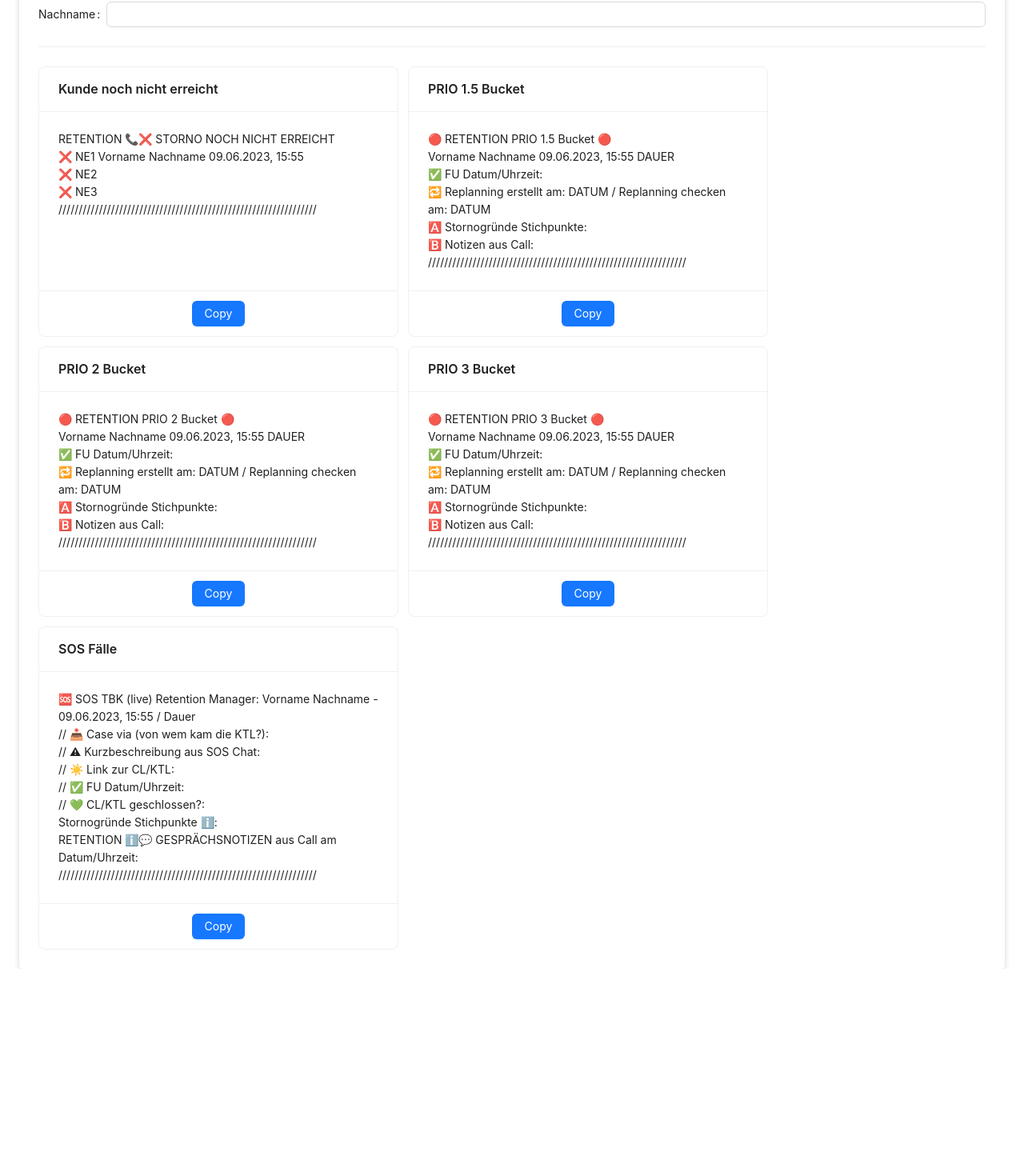
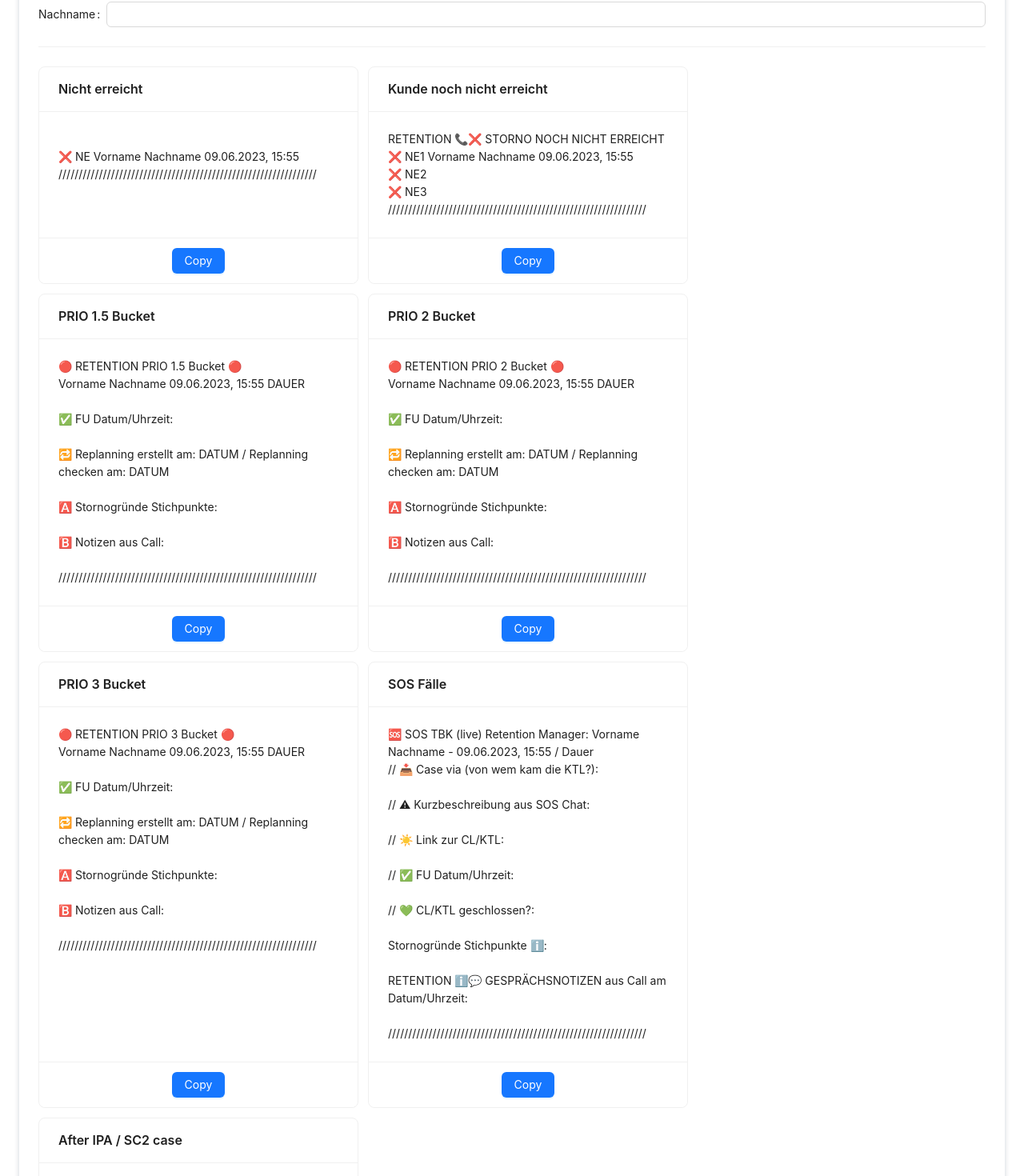
Before and after one commit to marcomuser/clippy, a React (Vite) app: page / in a window 1280 px wide. Shown: the part 197-1667 px from the top of the page at 80% size. Before the commit the page ends 1408 px from the top, so only its background shows below. Built offline with nearby package versions, Linux system fonts and the light colour scheme.

Commit message:
feat: card amendments

```diff
--- a/src/App.tsx
+++ b/src/App.tsx
@@ -11,7 +11,7 @@ const App = () => {
 
   return (
     <Paper>
-      <Title>Textvorlagen</Title>
+      <Title>Textvorlagen - First Level Retention</Title>
       <Divider />
       <Form
         form={form}
--- a/src/components/CopyCards/CopyCard.tsx
+++ b/src/components/CopyCards/CopyCard.tsx
@@ -32,7 +32,7 @@ export const CopyCard = ({ title, form, children }: TProps) => {
 
   return (
     <Card
-      style={{ width: 450, display: "flex", flexDirection: "column" }}
+      style={{ width: 400, display: "flex", flexDirection: "column" }}
       bodyStyle={{ flexGrow: 1 }}
       title={title}
       actions={[
--- a/src/components/CopyCards/CopyCards.tsx
+++ b/src/components/CopyCards/CopyCards.tsx
@@ -27,6 +27,12 @@ export const CopyCards = ({ form }: TProps) => {
 
   return (
     <section className={styles.cards}>
+      <CopyCard form={form} title="Nicht erreicht">
+        <br />❌ NE {firstName} {surname} {dateTime}
+        <br />
+        ////////////////////////////////////////////////////////////////
+      </CopyCard>
+
       <CopyCard form={form} title="Kunde noch nicht erreicht">
         RETENTION 📞❌ STORNO NOCH NICHT ERREICHT
         <br />❌ NE1 {firstName} {surname} {dateTime}
@@ -40,33 +46,48 @@ export const CopyCards = ({ form }: TProps) => {
       <CopyCard form={form} title="PRIO 1.5 Bucket">
         🔴 RETENTION PRIO 1.5 Bucket 🔴 <br />
         {firstName} {surname} {dateTime} DAUER
+        <br />
         <br /> ✅ FU Datum/Uhrzeit:
+        <br />
         <br /> 🔁 Replanning erstellt am: DATUM / Replanning checken am: DATUM
         <br />
+        <br />
         🅰️ Stornogründe Stichpunkte: <br />
+        <br />
         🅱️ Notizen aus Call: <br />
+        <br />
         ////////////////////////////////////////////////////////////////
       </CopyCard>
 
       <CopyCard form={form} title="PRIO 2 Bucket">
         🔴 RETENTION PRIO 2 Bucket 🔴 <br />
         {firstName} {surname} {dateTime} DAUER
+        <br />
         <br /> ✅ FU Datum/Uhrzeit:
+        <br />
         <br /> 🔁 Replanning erstellt am: DATUM / Replanning checken am: DATUM
         <br />
+        <br />
         🅰️ Stornogründe Stichpunkte: <br />
+        <br />
         🅱️ Notizen aus Call: <br />
+        <br />
         ////////////////////////////////////////////////////////////////
       </CopyCard>
 
       <CopyCard form={form} title="PRIO 3 Bucket">
         🔴 RETENTION PRIO 3 Bucket 🔴 <br />
         {firstName} {surname} {dateTime} DAUER
+        <br />
         <br /> ✅ FU Datum/Uhrzeit:
+        <br />
         <br /> 🔁 Replanning erstellt am: DATUM / Replanning checken am: DATUM
         <br />
+        <br />
         🅰️ Stornogründe Stichpunkte: <br />
+        <br />
         🅱️ Notizen aus Call: <br />
+        <br />
         ////////////////////////////////////////////////////////////////
       </CopyCard>
 
@@ -74,14 +95,33 @@ export const CopyCards = ({ form }: TProps) => {
         🆘 SOS TBK (live) Retention Manager: {firstName} {surname} - {dateTime}{" "}
         / Dauer
         <br /> // 📥 Case via (von wem kam die KTL?):
+        <br />
         <br /> // ⚠ Kurzbeschreibung aus SOS Chat:
+        <br />
         <br /> // ☀️ Link zur CL/KTL:
         <br />
+        <br />
         // ✅ FU Datum/Uhrzeit:
+        <br />
         <br /> // 💚 CL/KTL geschlossen?:
+        <br />
         <br /> Stornogründe Stichpunkte ℹ️:
         <br />
+        <br />
         RETENTION ℹ️💬 GESPRÄCHSNOTIZEN aus Call am Datum/Uhrzeit:
+        <br />
+        <br />
+        ////////////////////////////////////////////////////////////////
+      </CopyCard>
+
+      <CopyCard form={form} title="After IPA / SC2 case ">
+        ☀️Kunde im Retention Prozess ☀️ Hallo liebe/r Seller/in 🙂, dieser Kunde
+        wurde vom Retention zurückgewonnen. Deshalb übernimmt Retention die
+        weitere Kommunikation und diesen SC2, samt Terminierung. Wärst du so
+        freundlich und gehst zum Wohle des Kunden bei Rückfragen bitte zuerst
+        auf deine/n TL zu, bevor du den Kunden kontaktierst? Dein/e TL ist
+        herzlich eingeladen sich bei Luka Araguas zu melden, falls es Fragen
+        gibt. Vielen Dank und liebe Grüße {firstName} {surname}, {dateTime}
         <br />
         ////////////////////////////////////////////////////////////////
       </CopyCard>
```
